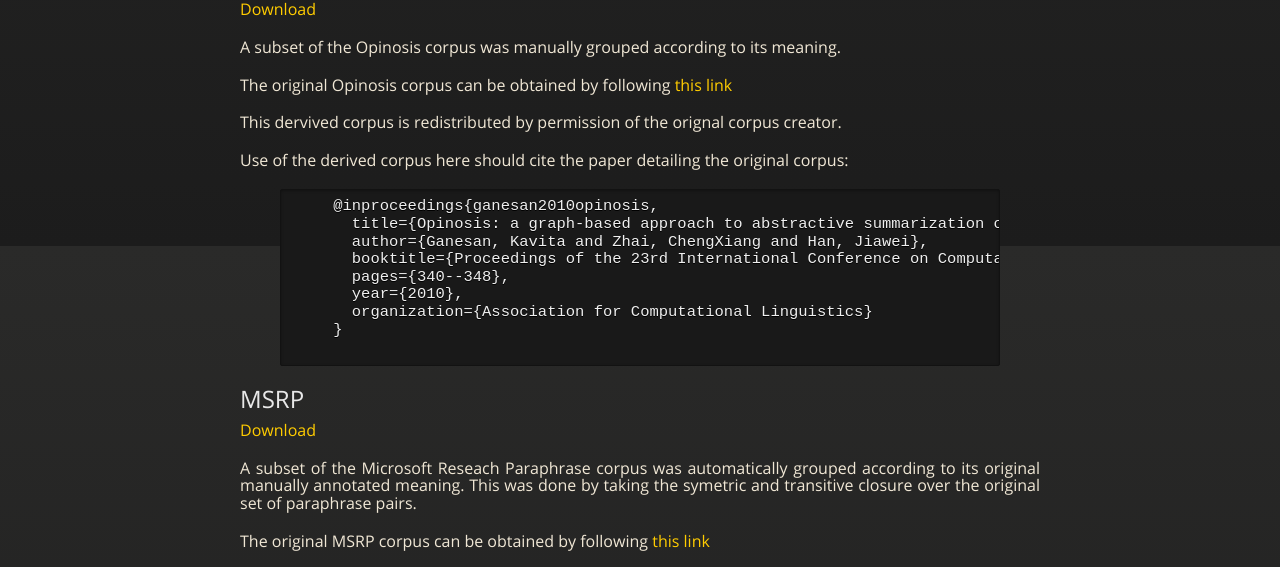
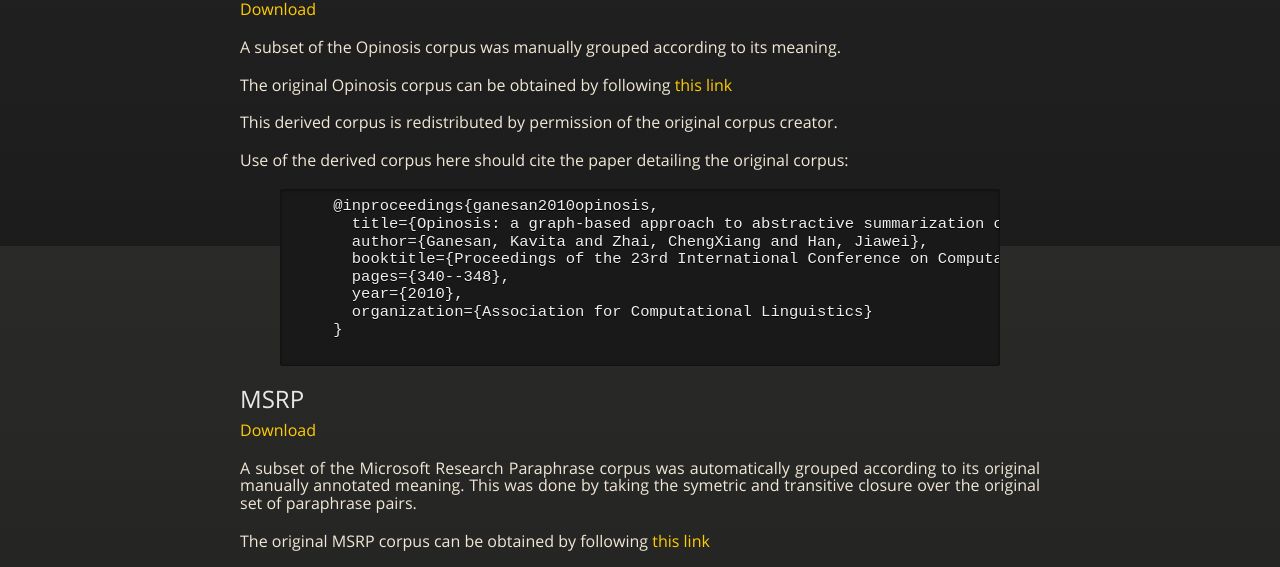
Before and after one commit to oxinabox/oxinabox.github.io, a Jekyll site: the page built from resources/paraphrase_grouped_corpora/index.md, in a window 1280 px wide and 900 px high, scrolled down 505 px. Shown: the part 149-716 px from the top of the window. Built offline with Jekyll 4.4.1, drawn with Linux system fonts in a browser that asks for light colours; nearby versions of some CDN libraries; some web fonts are replaced.

Commit message:
typos fix

```diff
--- a/resources/paraphrase_grouped_corpora/index.md
+++ b/resources/paraphrase_grouped_corpora/index.md
@@ -39,7 +39,7 @@
 
 The original Opinosis corpus can be obtained by following [this link](http://kavita-ganesan.com/opinosis-opinion-dataset)
 
-This dervived corpus is redistributed by permission of the orignal corpus creator.
+This derived corpus is redistributed by permission of the original corpus creator.
 
 Use of the derived corpus here should cite the paper detailing the original corpus:
 
@@ -60,7 +60,7 @@
 
 [Download](./msrp_paraphrase_grouped.zip)
 
-A subset of the Microsoft Reseach Paraphrase corpus was automatically grouped according to its original manually annotated meaning. This was done by taking the symetric and transitive closure over the original set of paraphrase pairs.
+A subset of the Microsoft Research Paraphrase corpus was automatically grouped according to its original manually annotated meaning. This was done by taking the symetric and transitive closure over the original set of paraphrase pairs.
 
 The original MSRP corpus can be obtained by following [this link](http://research.microsoft.com/en-us/downloads/607d14d9-20cd-47e3-85bc-a2f65cd28042/)
 
```
